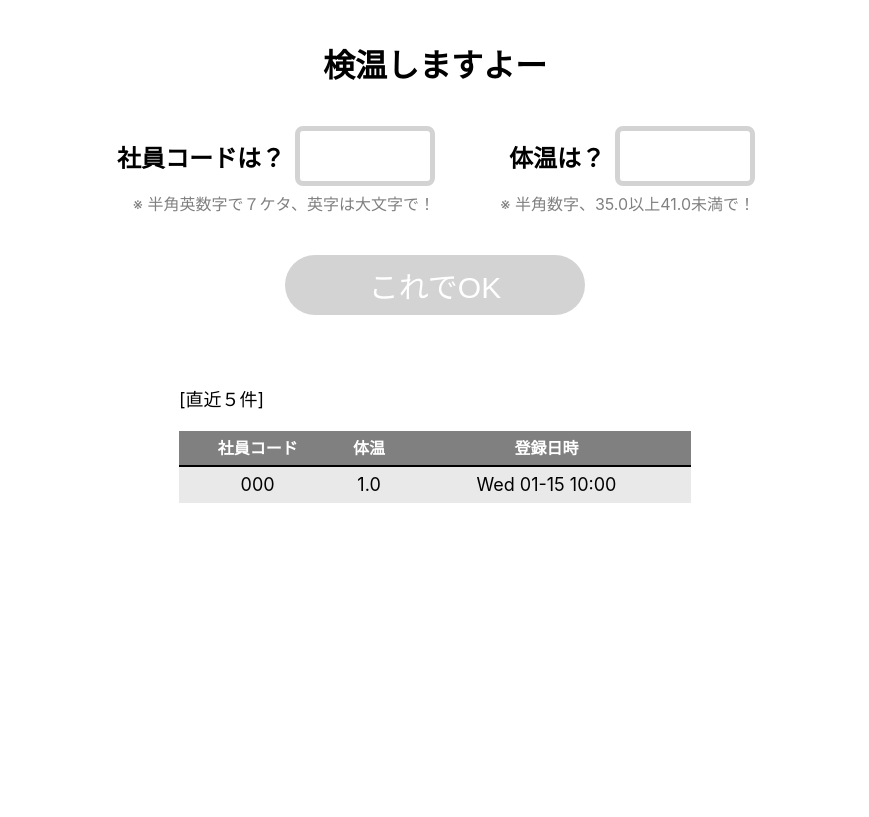
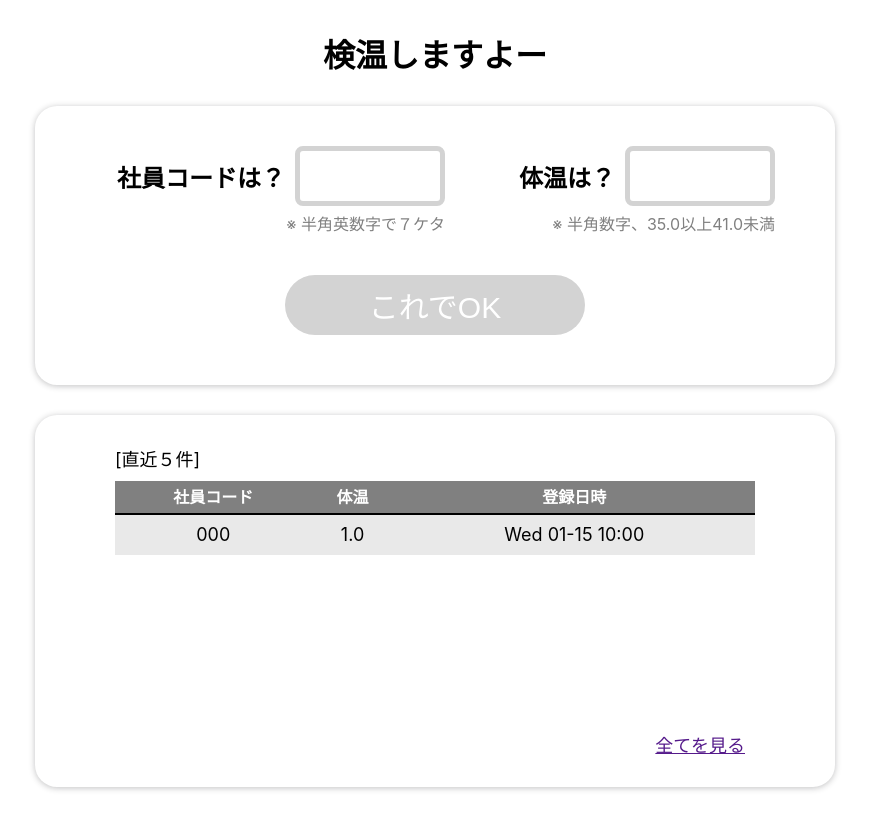
Before and after one commit to kazuyamano/ken-on-kun-old, a Flask app: page / in a window 1280 px wide. Shown: the whole page, without its empty margins (205-1074 px from the left). Before the commit the page ends 503 px from the top, so only its background shows below. Run offline with Flask 2, Linux system fonts and the light colour scheme; tables that the repository leaves empty hold one stand-in row (values such as "Sample post").

Commit message:
小文字入力許容、module-container追加

```diff
--- a/main/static/style.css
+++ b/main/static/style.css
@@ -5,39 +5,35 @@ body {
   font-family: -apple-system, BlinkMacSystemFont, Helvetica Neue, Segoe UI, Hiragino Kaku Gothic ProN, Hiragino Sans, ヒラギノ角ゴ ProN W3, Arial, メイリオ, Meiryo, sans-serif;
 }
 .h {
-  margin: 40px auto;
+  margin: 30px auto;
   text-align: center;
 }
-.container {
+.module-container {
+  width: 90%;
+  max-width: 800px;
+  min-width: 640px;
+  margin: 30px auto;
+  padding: 20px 0px;
+  box-shadow: 0 1px 6px 0 rgba(32, 33, 36, .28);
+  border-radius: 22px;
+}
+.qa-container {
   width: 640px;
   margin: 0px auto;
-  display: flex;
+  padding-top: 20px;
+  display: flex;  /* Flexboxで中の要素を横並列に */
 }
 .jcode-area, .temp-area {
   font-size: 18px;
   margin: 0px auto;
-  flex-direction: column;
 }
 .qa-set {
   width: 100%;
   display: flex;
   align-items: center;  /* FlexBoxでブロック要素を上下中央に */
 }
-.alert-line {
-  width: 100%;
-  margin-bottom: 30px;
-}
-.alert-line p {
-  margin: 5px 0px 10px 0px;
-  text-align: right;
-  font-size: 16px;
-  color: gray;
-}
 .q-line {
   width: 180px;
-}
-.a-line {
-  width: 150px;
 }
 .q-line p {
   text-align: right;
@@ -48,7 +44,7 @@ body {
   font-weight: bold;
 }
 .a-form input {
-  width: 110px;
+  width: 120px;
   padding: 0 10px;
   font-size: 28px;
   height: 1.8em;
@@ -61,15 +57,26 @@ body {
   /* ↑↑モバイル版Safariで発生するのshadowを消去する目的 */
   outline-style: none;
 }
-.submit {
+.alert-line {
+  width: 100%;
+  margin-bottom: 30px;
+}
+.alert-line p {
+  margin: 5px 0px 10px 0px;
+  text-align: right;
+  font-size: 16px;
+  color: gray;
+}
+.submit-container {
   margin: 0px auto;
+  padding-bottom: 20px;
   text-align: center;
 }
-.submit button {
+.submit-container button {
   align-content: center;
   width: 300px;
   margin-top: 10px;
-  margin-bottom: 50px;
+  margin-bottom: 10px;
   padding: 0 20px;
   font-size: 30px;
   height: 2.0em;
@@ -78,61 +85,80 @@ body {
   border: none;
   border-radius: 40px;
 }
-.logs {
-  width: 40%;
-  min-width: 320px;
+.logs-container {
+  width: 640px;
   margin: 0px auto;
 }
-.logs p {
-  margin: 20px 0px;
+.logs-container p {
+  margin: 10px auto;
   font-size: 18px;
 }
-.logs table {
+#logs-table {
+  height: 240px;
+  overflow: auto;
+}
+#logs-table table {
+  table-layout: auto;
   width: 100%;
   border: none;
   border-collapse: collapse;
   border-spacing: 0;
   color: black;
   font-size: 18px;
-  table-layout: auto; /* もしくはfixed */
 }
-.logs thead {
+#logs-table thead {
   color: white;
   background: gray;
   border-bottom: 2px solid black;
   font-size: 16px;
   text-align: center;
-  line-height: 2em;
+  line-height: 30px;
 }
-.logs tbody tr:nth-child(odd) {
+#logs-table tbody tr:nth-child(odd) {
   background: #e9e9e9;
 }
-.logs tbody tr:nth-child(even) {
+#logs-table tbody tr:nth-child(even) {
   background: #ffffff;
 }
-.logs tbody {
+#logs-table tbody {
   text-align: center;
   vertical-align: middle;
-  line-height: 2em;
+  line-height: 40px;
   white-space: normal;
   max-width: none;
   border: none;
 }
-.logs td {
+#logs-table td {
   padding: 0em 0.3em; /* 1emは文字の高さ1つ分。２つ指定の場合は上下値 左右値 */
+}
+.spread-link {
+  text-align: right;
+  margin: 10px 10px;
+  font-size: 18px;
 }
 
 @media only screen and (max-width: 800px) {
-  .container {
+  .module-container {
+    width: 90%;
+    min-width: 405px;
+  }
+  .qa-container {
     width: 100%;
-    flex-direction: column;
+    flex-direction: column;   /* FlexBoxでブロック要素を上下中央に */
   }
   .jcode-area, .temp-area {
     flex-wrap: wrap;
   }
-}
+  .logs-container {
+    width: 90%;
+    margin: 0px auto;
+  }
 
-@media only screen and (max-width: 360px) {
+@media only screen and (max-width: 450px) {
+  .module-container {
+    width: 90%;
+    min-width: 216px;
+  }
   .qa-set {
     flex-direction: column;
   }
@@ -145,10 +171,16 @@ body {
   }
   .alert-line p {
     text-align: center;
+    font-size: 14px;
     margin: 5px 15px 10px 15px;
   }
-  .submit button {
-    width: 90%;
+  .submit-container button {
+    max-width: 300px;
+    width: 80%;
     margin-top: 20px;
   }
+  .logs-container {
+    width: 90%;
+    margin: 0px auto;
+  }
 }
--- a/main/templates/entries.html
+++ b/main/templates/entries.html
@@ -12,7 +12,8 @@
     </div>
 
     <form action="{{ url_for('add_entry') }}" method=post>
-      <div class="container">
+      <div class="module-container">
+        <div class="qa-container">
           <div class="jcode-area" >
             <div class="qa-set">
               <div class="q-line">
@@ -23,7 +24,7 @@
               </div>
             </div>
             <div class="alert-line">
-            <p id="alert1"> ※ 半角英数字で７ケタ、英字は大文字で！</p>
+              <p id="alert1"> ※ 半角英数字で７ケタ</p>
             </div>
           </div>
           <div class="temp-area">
@@ -36,17 +37,20 @@
               </div>
             </div>
             <div class="alert-line">
-            <p id="alert2"> ※ 半角数字、35.0以上41.0未満で！</p>
+              <p id="alert2"> ※ 半角数字、35.0以上41.0未満</p>
             </div>
           </div>
         </div>
-      <div class="submit">
+        <div class="submit-container">
           <button type="submit" id="submit">これでOK</button>
+        </div>
       </div>
     </form>
 
-    <div class="logs">
+    <div class="module-container">
+      <div class="logs-container">
         <p>[直近５件]</p>
+        <div id="logs-table">
           <table align=left>
             <thead>
               <!-- trは列要素 -->
@@ -69,24 +73,29 @@
             </tbody>
           </table>
         </div>
-
+        <div class="spread-link">
+          <a href="">全てを見る</a>
+        </div>
+      </div>
+    </div>
 
     <!-- ここからJavascript -->
     <script>
-    /*1.最初から社員コード欄（id="input1"）にカーソルを合わせておく */
+    //1.最初から社員コード欄（id="input1"）にカーソルを合わせておく
       document.getElementById('input1').focus();
-    /*2.input1に”大文字アルファベットor数字”で7桁埋まったら、罫線をグレーからグリーンに */
-      const input1 = document.querySelector("#input1");   //document.querySelector()メソッドで、HTMLタグ要素をidで指定（”#id名”）
-      input1.addEventListener("keyup", function(){    // id=”input1"内で、"keyup"(キーを押して離した時）発火で、function(){内容}を作動
-        if (/([A-Z]|\d){7}/.test(this.value)) {  //正規表現：([A-Z]|\d){7}
+    //2.input1に英数字で7桁埋まったら・・・
+      const input1 = document.querySelector("#input1");   //id名を#で指定
+      input1.addEventListener("keyup", function(){    // id=”input1"内でキーを押して離したら発火、{}内を作動
+        if (/([a-z]|[A-Z]|\d){7}/.test(this.value)) {
           this.style.borderColor = "#66AB8D";
-          document.getElementById("alert1").textContent = "";
+          this.value = this.value.toUpperCase();  // 小文字で入力しても大文字に変換
+          document.getElementById("alert1").textContent = ""; //アラート文を非表示に
         } else{
           this.style.borderColor = "#d3d3d3";
-          document.getElementById("alert1").textContent = "※ 半角英数字で７ケタ、英字は大文字で！";
+          document.getElementById("alert1").textContent = "※ 半角英数字で７ケタ";
         }
       },false);
-    /*3.input2に”35.0〜40.9までの数"が入ったら、罫線をグレーからグリーンに */
+    //3.input2に”35.0〜40.9までの数"が入ったら・・・
       const input2 = document.querySelector("#input2");
       input2.addEventListener("keyup", function(){
         const temperature = Number(input2.value);
@@ -98,7 +107,7 @@
           document.getElementById("alert2").textContent = "※ 半角数字、35.0以上41.0未満で！";
         }
       },false);
-    /*4. 2と3が整ったらOKボタンを変更[非活性=>活性]、[グレー=>グリーン]、[マウスオーバー時矢印=>ポインタ] */
+    //4. 2と3が整ったらOKボタンを変更[非活性=>活性]、[グレー=>グリーン]、[マウスオーバー時矢印=>ポインタ]
       const button = document.querySelector("#submit");
       window.addEventListener("DOMContentLoaded", function(){
         button.disabled = true;
```
Also changed, not shown: main/test.db. Lines whose indentation alone changed are shown as unchanged.
